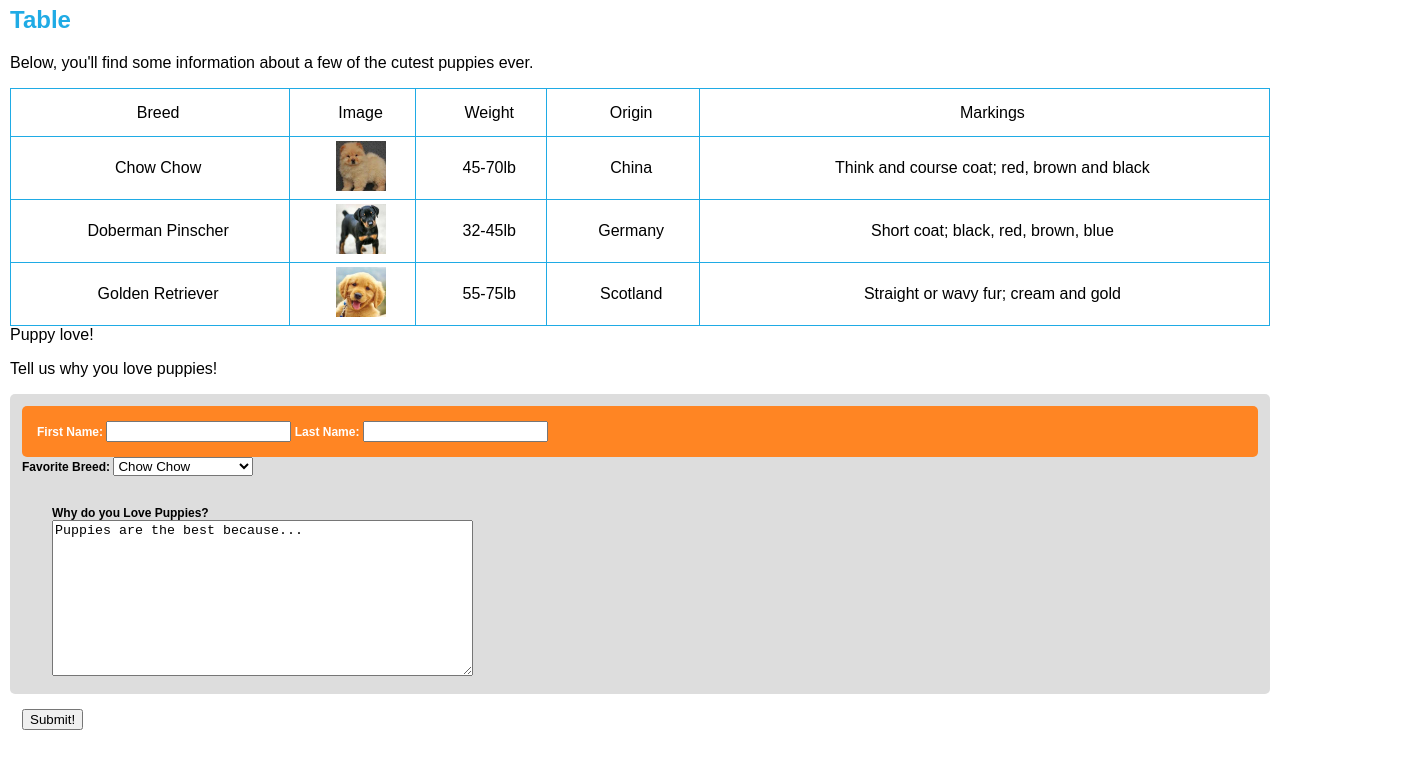
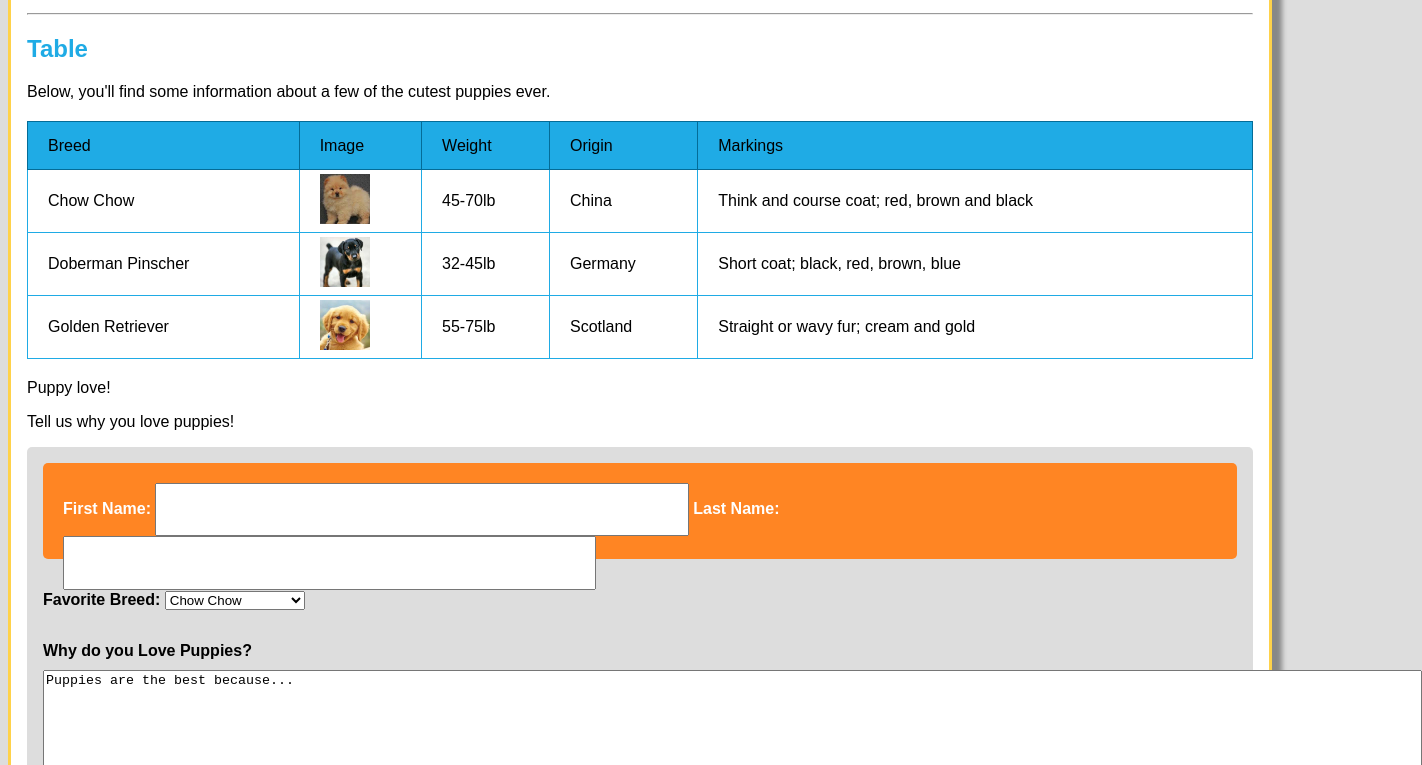
Before and after one commit to emmanuelamon92/puppy_love, a plain HTML site: page index.html in a window 1280 px wide. Shown: the part 395-1160 px from the top of the page, 1422 px wide, since content can reach past the window. Before the commit the page ends 1125 px from the top, so only its background shows below. Drawn offline with Linux system fonts and the light colour scheme.

Commit message:
Borders tried to drown me but Andrea saved me

```diff
--- a/index.html
+++ b/index.html
@@ -37,14 +37,15 @@
                 </section>
 
                 <section>
+                  <hr>
                     <h2>Table</h2>
 
                     <p>Below, you'll find some information about a few of the cutest puppies ever.</p>
 
                     <table>
-                        <thead class="TableDog">
+                        <thead >
                           <tbody>
-                            <tr>
+                            <tr class="TableDog">
                                 <td>Breed</td>
                                 <td>Image</td>
                                 <td>Weight</td>
@@ -100,11 +101,9 @@
                                 <option value="new_york">Golden Retriever</option>
                             </select>
                         </div>
-                        <div class="TextArea"
                             <label for="bio">Why do you Love Puppies?</label>
                             <br>
                             <textarea name="bio" id="bio" cols="50" rows="10">Puppies are the best because...</textarea>
-                        </div>
 
                         <div class="submit_container">
                             <input type="submit" id="submit_button" value="Submit!">
--- a/style.css
+++ b/style.css
@@ -4,22 +4,30 @@
   box-sizing: border-box;
 }
 
-
-
 body{
   font-family: sans-serif;
-  margin: 0;
-  padding:0;
+  box-shadow: 10px 10px 5px #888888;
+  background-color: #ddd;
+}
+
+.TableDog{
+  background-color: #1fabe5;
+  border: .5px solid: #eee;
 
 }
-.TableDog{
-  color: #ffffff;
-  border: .5px solid: #eee;
+
+.TableDog td{
+  border: .5px solid #046c97
 }
+
 .FormSize form{
-  height: 25em;
+  height: 50em;
   border-radius: 5px;
+}
 
+.city_container{
+  margin-top: 2em;
+  margin-bottom: 2em;
 }
 
 img {
@@ -32,13 +40,21 @@ header{
   margin: 0%;
   padding-bottom: 4em;
   padding-top: 1em;
+
 }
 .main_navigation{
   padding-top: 12px;
   padding-left: 12px;
 }
+
+
 #page_content{
-  margin: 10px;
+  margin: 1em;
+}
+
+body > div{
+  border:3px solid #ffd24a;
+  background-color: #ffffff;
 }
 
 .name{
@@ -47,14 +63,20 @@ header{
   border-radius: 5px;
   color: #ffffff;
   font-weight: bold;
+  block-size: 6em;
+}
+
+.name input{
+  block-size: 4em;
+  width: 40em;
 }
 
 form{
   background-color: #dddddd;
   padding: 1em;
   font-weight: bold;
-  font-size: .75em;
 }
+
 .main_navigation a{
   text-decoration:none;
 }
@@ -63,28 +85,22 @@ thead{
   background-color: #1fabe5;
 }
 
-.TextArea{
-  padding: 30px;
-}
 table{
   border-collapse: collapse;
   width: 100%;
-
   text-align: left;
   text-indent: 1em;
-
+  padding: 20px 0;
+  margin: 20px 0;
 }
 
 tbody td{
-  border: .5px solid #1fabe5;
+border: .5px solid #1fabe5;
 height: 10px;
-text-align: center;
+text-align: left;
 padding: 4px;
 }
 
-tbody{
-  height: em;
-}
 
 .main_navigation a{
   padding: .5em 2em;
@@ -99,6 +115,28 @@ tbody{
   margin-top: 2em;
 }
 
+textarea{
+  margin-top: 10px;
+  padding-right: 72em;
+  padding-bottom: 18em;
+  margin-bottom: 20px;
+}
+
+.submit_container{
+  block-size: 50px;
+}
+
+.submit_container input{
+  background-color: #1fabe5;
+  /*padding-left: 30px;*/
+  /*padding-bottom: 30px;*/
+  border-radius: 10px;
+  color: white;
+  font-weight: bold;
+  padding: 30px;
+  font-size: 20px;
+}
+
 h2, h3{
   color: #1fabe5;
 }
@@ -106,6 +144,7 @@ h2, h3{
 ul{
   font-weight: bold;
 }
+
 a{
    color: #1fabe5;
  }
```
